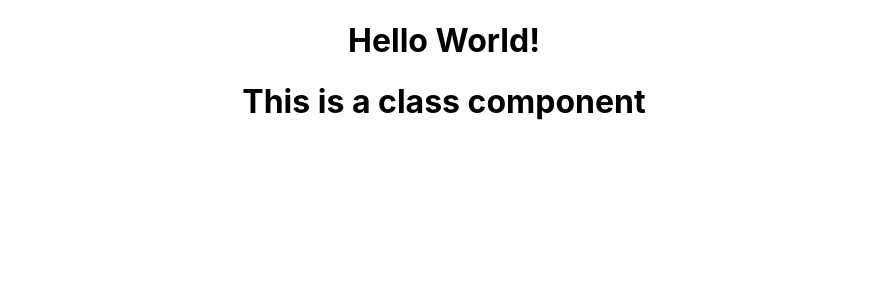
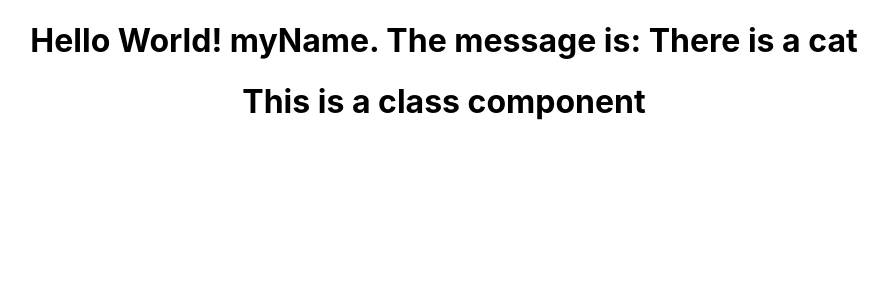
Before and after one commit to yujhenchen/first-react, a React (Create React App) app: page / in a window 1280 px wide. Shown: the top 300 px of the page, without its empty margins (196-1085 px from the left). Built offline with nearby package versions, Linux system fonts and the light colour scheme.

Commit message:
using function

```diff
--- a/src/components/Hello.js
+++ b/src/components/Hello.js
@@ -5,6 +5,14 @@
 /*
 Using ES6 Syntax
  */
-const Hello = () => <h1>Hello World!</h1>;
+const name = "myName";
+const displayMessage = () => {
+  return "There is a cat";
+};
+const Hello = () => (
+  <h1>
+    Hello World! {name}. The message is: {displayMessage()}
+  </h1>
+);
 
 export default Hello;
```
